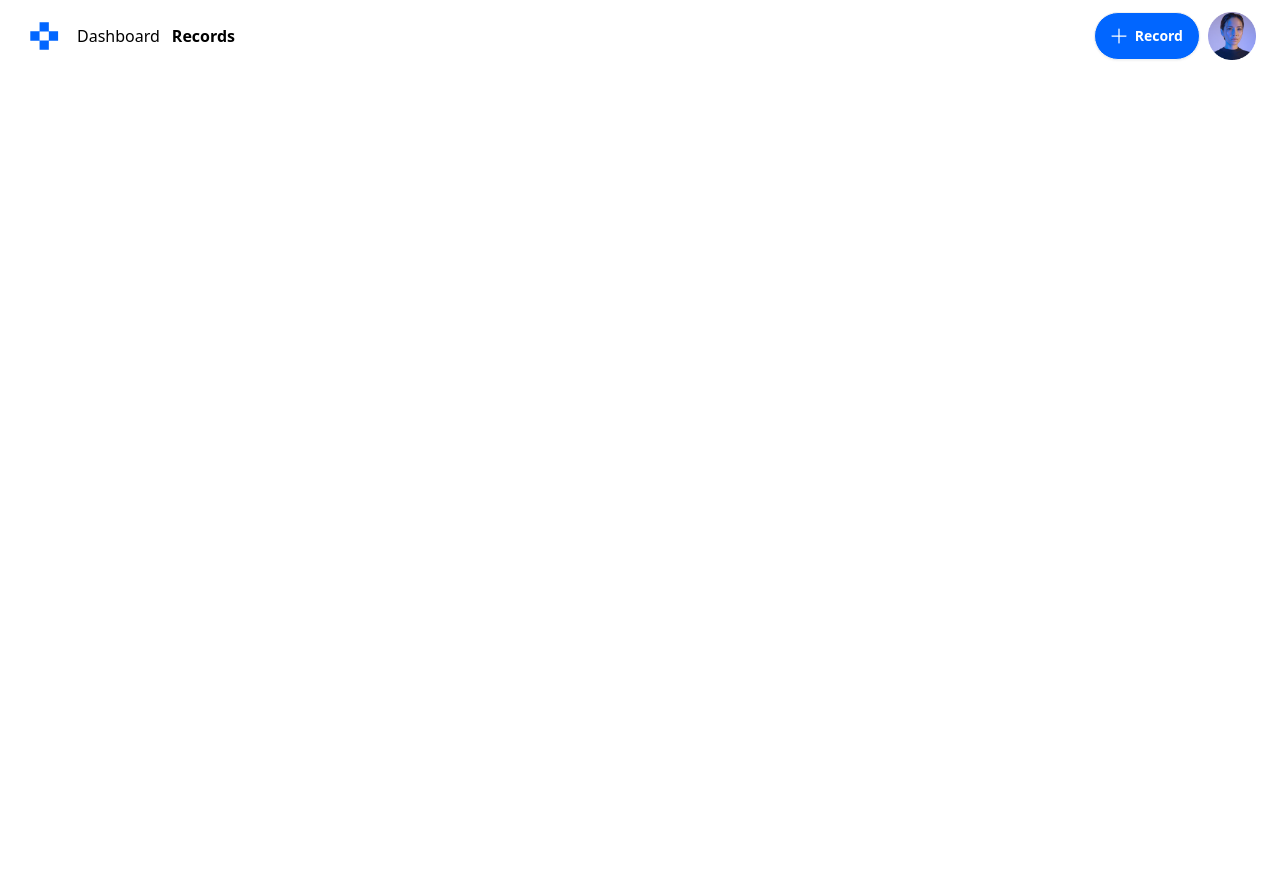
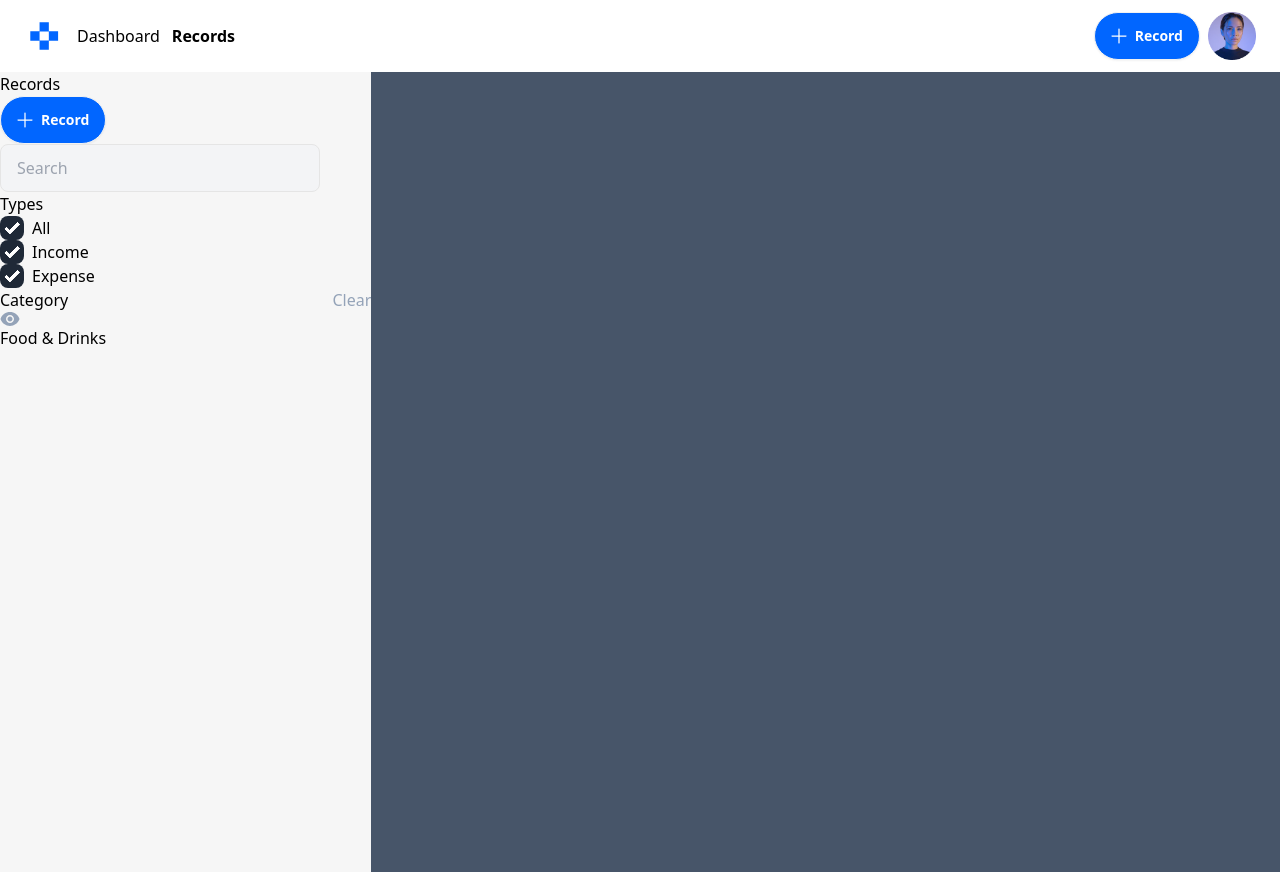
Before and after one commit to alianu23/NewExpenseTrackerproj, a Next.js app in the folder front/: page /Records in a window 1280 px wide. Before the commit the page ends 800 px from the top, so only its background shows below. Built offline with nearby package versions, Linux system fonts and the light colour scheme.

Commit message:
records zambaraagu

```diff
--- a/front/components/DashboardComp/MiddleInfo.jsx
+++ b/front/components/DashboardComp/MiddleInfo.jsx
@@ -1,17 +1,13 @@
 import React from "react";
-import Barchart from "../charts/barchart";
-import DoughnutChart from "../charts/doughnut";
 
 const MiddleInfo = () => {
   return (
     <div className="flex w-full">
       <div className="flex-1 bg-white mr-5">
         <h1>Income - Expense</h1>
-        <Barchart />
       </div>
       <div className="flex-1 bg-white">
         <h1>Income - Expense</h1>
-        <DoughnutChart />
       </div>
     </div>
   );
--- /dev/null
+++ b/front/components/Data/index.jsx
@@ -0,0 +1,7 @@
+export const array = [
+  { name: "Food & Drinks" },
+  { name: "Shopping" },
+  { name: "Housing" },
+  { name: "Transportation" },
+  { name: "Vehicles" },
+];
--- a/front/components/charts/barchart.jsx
+++ /dev/null
@@ -1,68 +0,0 @@
-import { useEffect } from "react";
-import { Chart } from "chart.js";
-
-function Barchart() {
-  useEffect(() => {
-    var ctx = document.getElementById("myChart").getContext("2d");
-    var myChart = new Chart(ctx, {
-      type: "bar",
-      data: {
-        labels: [
-          "Sunday",
-          "Monday",
-          "Tuesday",
-          "Wednesday",
-          "Thursday",
-          "Friday",
-          "Saturday",
-        ],
-        datasets: [
-          {
-            data: [66, 144, 146, 116, 107, 131, 43],
-            label: "Applied",
-            borderColor: "rgb(109, 253, 181)",
-            backgroundColor: "rgb(109, 253, 181,0.5)",
-            borderWidth: 2,
-          },
-          {
-            data: [40, 100, 44, 70, 63, 30, 10],
-            label: "Accepted",
-            borderColor: "rgb(75, 192, 192)",
-            backgroundColor: "rgb(75, 192, 192,0.5)",
-            borderWidth: 2,
-          },
-          {
-            data: [20, 24, 50, 34, 33, 23, 12],
-            label: "Pending",
-            borderColor: "rgb(255, 205, 86)",
-            backgroundColor: "rgb(255, 205, 86,0.5)",
-            borderWidth: 2,
-          },
-          {
-            data: [6, 20, 52, 12, 11, 78, 21],
-            label: "Rejected",
-            borderColor: "rgb(255, 99, 132)",
-            backgroundColor: "rgb(255, 99, 132,0.5)",
-            borderWidth: 2,
-          },
-        ],
-      },
-    });
-  }, []);
-
-  return (
-    <>
-      {/* Bar chart */}
-      <h1 className="w-[150px] mx-auto mt-10 text-xl font-semibold capitalize ">
-        Bar Chart
-      </h1>
-      <div className="w-[1100px] h-screen flex mx-auto my-auto">
-        <div className="border border-gray-400 pt-0 rounded-xl  w-full h-fit my-auto  shadow-xl">
-          <canvas id="myChart"></canvas>
-        </div>
-      </div>
-    </>
-  );
-}
-
-export default Barchart;
--- a/front/components/charts/doughnut.jsx
+++ /dev/null
@@ -1,59 +0,0 @@
-import { useEffect } from "react";
-import { Chart } from "chart.js";
-function DoughnutChart() {
-  useEffect(() => {
-    var ctx = document.getElementById("myChart").getContext("2d");
-    var myChart = new Chart(ctx, {
-      type: "doughnut",
-      data: {
-        labels: ["Accepted", "Pending", "Rejected"],
-        datasets: [
-          {
-            data: [70, 10, 6],
-            borderColor: [
-              "rgb(75, 192, 192)",
-              "rgb(255, 205, 86)",
-              "rgb(255, 99, 132)",
-            ],
-            backgroundColor: [
-              "rgb(75, 192, 192 )",
-              "rgb(255, 205, 86)",
-              "rgb(255, 99, 132)",
-            ],
-            borderWidth: 2,
-          },
-        ],
-      },
-      options: {
-        scales: {
-          xAxes: [
-            {
-              display: false,
-            },
-          ],
-          yAxes: [
-            {
-              display: false,
-            },
-          ],
-        },
-      },
-    });
-  }, []);
-
-  return (
-    <>
-      {/* Doughnut chart */}
-      <h1 className="w-[150px] mx-auto mt-10 text-xl font-semibold capitalize ">
-        Doughnut Chart
-      </h1>
-      <div className="w-[1100px] h-screen flex mx-auto my-auto">
-        <div className="border border-gray-400 pt-0 rounded-xl w-full h-fit my-auto  shadow-xl pb-2">
-          <canvas id="myChart"></canvas>
-        </div>
-      </div>
-    </>
-  );
-}
-
-export default DoughnutChart;
--- a/front/components/iconsvg/index.jsx
+++ b/front/components/iconsvg/index.jsx
@@ -83,3 +83,25 @@ export const HomeIcon = () => {
     </svg>
   );
 };
+export const EyeSvg = () => {
+  return (
+    <svg
+      width="20"
+      height="14"
+      viewBox="0 0 20 14"
+      fill="none"
+      xmlns="http://www.w3.org/2000/svg"
+    >
+      <path
+        d="M10 9.5C11.3807 9.5 12.5 8.38071 12.5 7C12.5 5.61929 11.3807 4.5 10 4.5C8.61929 4.5 7.5 5.61929 7.5 7C7.5 8.38071 8.61929 9.5 10 9.5Z"
+        fill="#94A3B8"
+      />
+      <path
+        fill-rule="evenodd"
+        clip-rule="evenodd"
+        d="M0.664255 7.59038C0.517392 7.20873 0.517518 6.78563 0.66461 6.40408C2.10878 2.65788 5.7433 0 9.99859 0C14.256 0 17.892 2.66051 19.3347 6.40962C19.4816 6.79127 19.4814 7.21437 19.3344 7.59593C17.8902 11.3421 14.2557 14 10.0004 14C5.74298 14 2.10698 11.3395 0.664255 7.59038ZM14.0004 7C14.0004 9.20914 12.2095 11 10.0004 11C7.79123 11 6.00037 9.20914 6.00037 7C6.00037 4.79086 7.79123 3 10.0004 3C12.2095 3 14.0004 4.79086 14.0004 7Z"
+        fill="#94A3B8"
+      />
+    </svg>
+  );
+};
--- /dev/null
+++ b/front/components/recordFile/recordLeft/RecordInfo.jsx
@@ -0,0 +1,17 @@
+import React from "react";
+import RecordSmall from "./RecordSmall";
+import RecordBig from "./RecordsCategory/RecordBig";
+
+const RecordInfo = () => {
+  return (
+    <div className="flex container mx-auto w-screen h-screen">
+      <div className="flex-0.5">
+        <RecordSmall />
+        <RecordBig />
+      </div>
+      <div className="flex-1 bg-slate-600"></div>
+    </div>
+  );
+};
+
+export default RecordInfo;
--- /dev/null
+++ b/front/components/recordFile/recordLeft/RecordSmall.jsx
@@ -0,0 +1,46 @@
+import React from "react";
+
+const RecordSmall = () => {
+  return (
+    <div>
+      <h1>Records</h1>
+      <button className="btn bg-[#0166FF] text-white rounded-full">
+        <svg
+          width="16"
+          height="16"
+          viewBox="0 0 16 16"
+          fill="none"
+          xmlns="http://www.w3.org/2000/svg"
+        >
+          <path
+            d="M15.5 8C15.5 8.16576 15.4342 8.32473 15.3169 8.44194C15.1997 8.55915 15.0408 8.625 14.875 8.625H8.625V14.875C8.625 15.0408 8.55915 15.1997 8.44194 15.3169C8.32473 15.4342 8.16576 15.5 8 15.5C7.83424 15.5 7.67527 15.4342 7.55806 15.3169C7.44085 15.1997 7.375 15.0408 7.375 14.875V8.625H1.125C0.95924 8.625 0.800269 8.55915 0.683058 8.44194C0.565848 8.32473 0.5 8.16576 0.5 8C0.5 7.83424 0.565848 7.67527 0.683058 7.55806C0.800269 7.44085 0.95924 7.375 1.125 7.375H7.375V1.125C7.375 0.95924 7.44085 0.800269 7.55806 0.683058C7.67527 0.565848 7.83424 0.5 8 0.5C8.16576 0.5 8.32473 0.565848 8.44194 0.683058C8.55915 0.800269 8.625 0.95924 8.625 1.125V7.375H14.875C15.0408 7.375 15.1997 7.44085 15.3169 7.55806C15.4342 7.67527 15.5 7.83424 15.5 8Z"
+            fill="white"
+          />
+        </svg>
+        Record
+      </button>
+      <input
+        type="text"
+        placeholder="Search"
+        className="input input-bordered bg-[#F3F4F6] border-neutral-200 w-full max-w-xs"
+      />
+      <div>
+        <h1>Types</h1>
+        <div className="flex gap-2">
+          <input type="checkbox" checked="checked" className="checkbox" />
+          <p>All</p>
+        </div>
+        <div className="flex gap-2">
+          <input type="checkbox" checked="checked" className="checkbox" />
+          <p>Income</p>
+        </div>
+        <div className="flex gap-2">
+          <input type="checkbox" checked="checked" className="checkbox" />
+          <p>Expense</p>
+        </div>
+      </div>
+    </div>
+  );
+};
+
+export default RecordSmall;
--- /dev/null
+++ b/front/components/recordFile/recordLeft/RecordsCategory/RecordBig.jsx
@@ -0,0 +1,16 @@
+import React from "react";
+import RecordCategory from "./RecordCategory";
+
+const RecordBig = () => {
+  return (
+    <div>
+      <div className="flex justify-between">
+        <h1>Category</h1>
+        <h1 className="text-slate-400">Clear</h1>
+      </div>
+      <RecordCategory />
+    </div>
+  );
+};
+
+export default RecordBig;
--- /dev/null
+++ b/front/components/recordFile/recordLeft/RecordsCategory/RecordCategory.jsx
@@ -0,0 +1,13 @@
+import { EyeSvg } from "@/components/iconsvg";
+import React from "react";
+
+const RecordCategory = () => {
+  return (
+    <div>
+      <EyeSvg />
+      <h4>Food & Drinks</h4>
+    </div>
+  );
+};
+
+export default RecordCategory;
--- a/front/package.json
+++ b/front/package.json
@@ -10,6 +10,7 @@
   },
   "dependencies": {
     "chart.js": "^4.4.0",
+    "chartjs-2": "^0.0.1-security",
     "next": "14.0.2",
     "react": "^18",
     "react-dom": "^18"
--- a/front/pages/Records.jsx
+++ b/front/pages/Records.jsx
@@ -1,10 +1,12 @@
 import React from "react";
 import Header from "@/components/header";
+import RecordInfo from "@/components/recordFile/recordLeft/RecordInfo";
 
 const Records = () => {
   return (
     <div className="bg-[#F6F6F6]">
       <Header />
+      <RecordInfo />
     </div>
   );
 };
```
Also changed, not shown: 2 other files (tests, documents, lock files or other folders).
